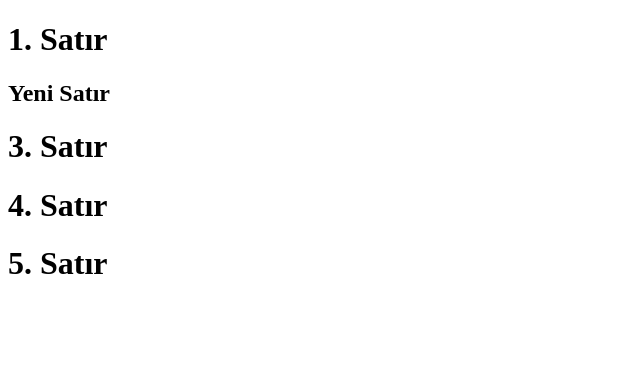
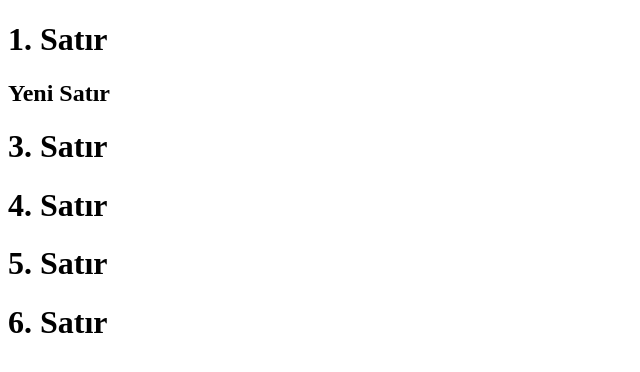
Before and after one commit to emredemir1122/WebDevGitDeneme, a plain HTML site: page index.html in a window 1280 px wide. Shown: the whole page, without its empty margins (0-640 px from the left). Drawn offline with Linux system fonts and the light colour scheme.

Commit message:
Update index.html

```diff
--- a/index.html
+++ b/index.html
@@ -10,5 +10,6 @@
     <h1>3. Satır</h1>
     <h1>4. Satır</h1>
      <h1>5. Satır</h1>
+     <h1>6. Satır</h1>
   </body>
 </html>
```
